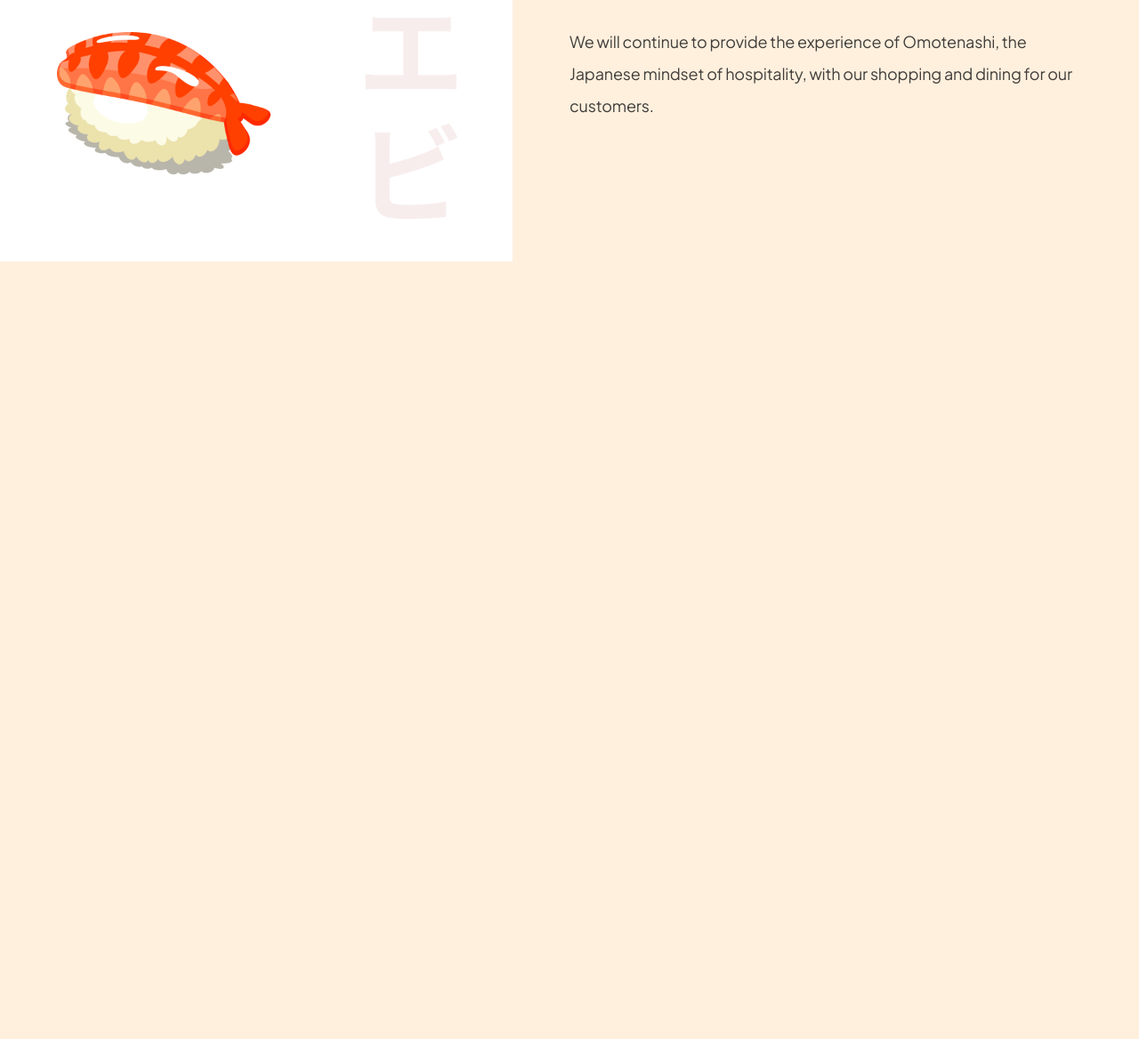
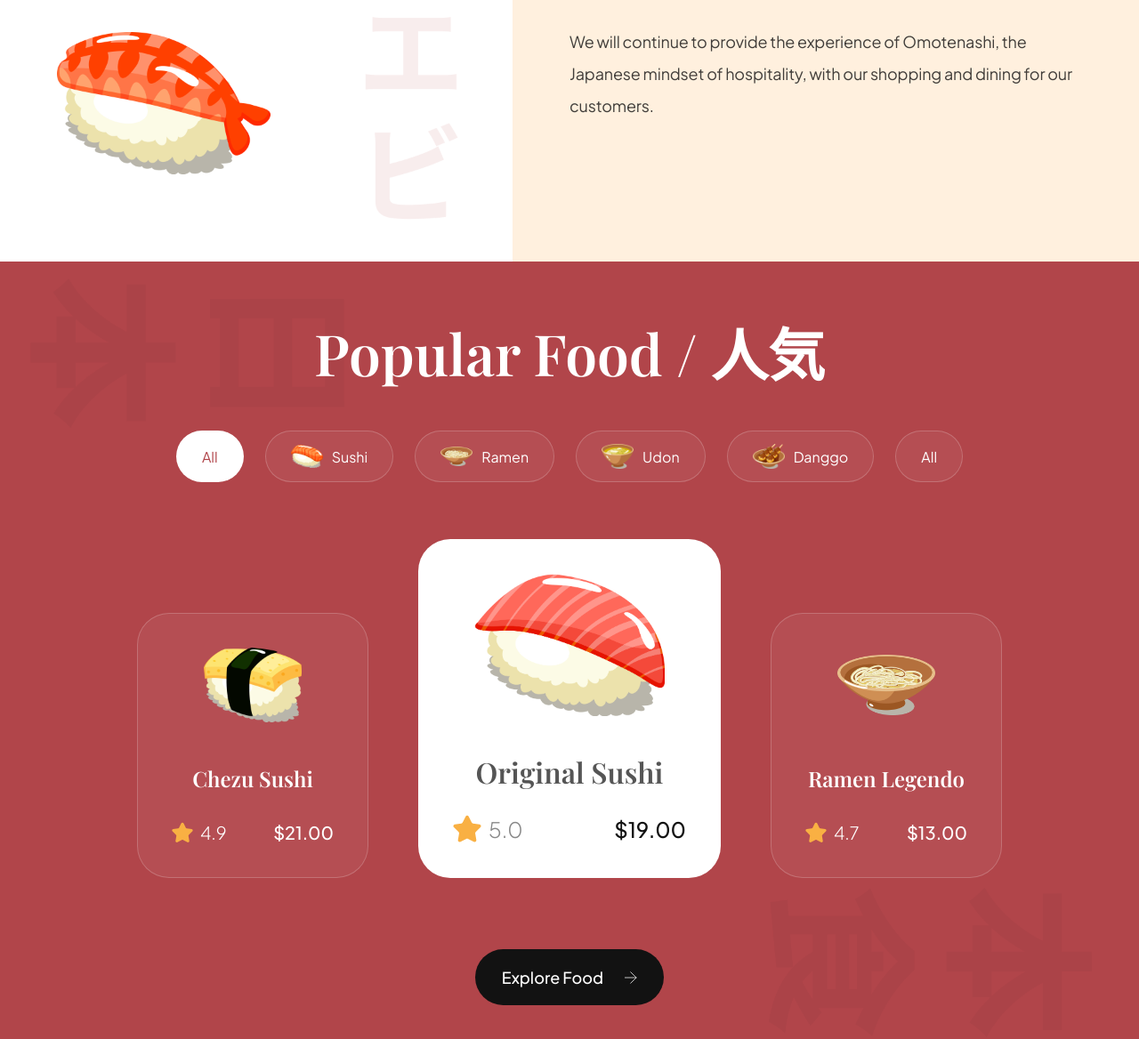
Before and after one commit to masud-rana44/Sushi-landing-page, a website built with Vite: page index.html in a window 1280 px wide. Shown: the part 1226-2394 px from the top of the page at 89% size. Before the commit the page ends 1520 px from the top, so only its background shows below. Built offline with nearby package versions, Linux system fonts and the light colour scheme.

Commit message:
complete popular food section

```diff
--- a/css/sections/popular.css
+++ b/css/sections/popular.css
@@ -0,0 +1,198 @@
+.popular-foods {
+  padding: 64px;
+
+  display: flex;
+  flex-direction: column;
+
+  background-color: var(--primary-color);
+  background-image: url("../../assets/popular_bg.png");
+  background-position: center;
+  background-repeat: no-repeat;
+  background-size: contain;
+
+  overflow: hidden;
+}
+
+.popular-foods__title {
+  font-size: 64px;
+  font-family: var(--playfair-display);
+  font-weight: 600;
+  line-height: 78px;
+  color: #fff;
+  text-align: center;
+}
+
+.popular-foods__filters {
+  margin-top: 48px;
+  max-width: 100%;
+  overflow-x: auto;
+
+  display: flex;
+  justify-content: center;
+  gap: 24px;
+}
+
+.popular-foods__filter-btn {
+  padding: 10px 28px;
+
+  display: flex;
+  flex-direction: row;
+  align-items: center;
+  gap: 10px;
+
+  background: #ffffff0d;
+  border: 1px solid #ffffff33;
+  border-radius: 46px;
+
+  font-size: 16px;
+  font-weight: 300px;
+  line-height: 25px;
+  font-family: var(--plus-jakarta-sans);
+  color: #fff;
+  cursor: pointer;
+}
+
+.popular-foods__filter-btn img {
+  width: 36px;
+  height: 36px;
+  object-fit: contain;
+}
+
+.popular-foods__filter-btn.active {
+  background: #fff;
+  color: var(--primary-color);
+}
+
+.popular-foods__filter-btn:hover {
+  background: #fff;
+  color: var(--primary-color);
+}
+
+.popular-foods__catalogue {
+  margin-top: 64px;
+
+  display: flex;
+  justify-content: center;
+  align-items: flex-end;
+  flex-wrap: wrap;
+  gap: 56px;
+}
+
+.popular-foods__button {
+  width: fit-content;
+
+  padding: 20px 30px;
+  margin: 80px auto 0;
+
+  font-weight: 500;
+  font-size: 18px;
+  line-height: 23px;
+  font-family: var(--plus-jakarta-sans);
+  color: #fff;
+
+  border: none;
+  outline: none;
+  background: var(--secondary-color);
+  border-radius: 64px;
+  cursor: pointer;
+}
+
+.popular-foods__button img {
+  width: 14px;
+  height: 14px;
+  object-fit: contain;
+
+  margin-left: 21px;
+}
+
+.popular-foods__card {
+  padding: 38px;
+  min-width: 260px;
+  height: fit-content;
+
+  display: flex;
+  align-items: center;
+  flex-direction: column;
+
+  border-radius: 36px;
+  background: #ffffff0d;
+  border: 1px solid #ffffff33;
+}
+
+.popular-foods__card-image {
+  width: 110px;
+  height: 84px;
+  object-fit: contain;
+}
+
+.popular-foods__card-title {
+  margin-top: 47px;
+
+  font-weight: 600;
+  font-size: 24px;
+  line-height: 32px;
+  font-family: var(--playfair-display);
+  color: #fff;
+  text-align: center;
+}
+
+.popular-foods__card-details {
+  width: 100%;
+  margin-top: 32px;
+}
+
+.popular-foods__card-rating {
+  display: flex;
+  align-items: center;
+  gap: 8px;
+}
+
+.popular-foods__card-rating img {
+  width: 24px;
+  height: 24px;
+  object-fit: contain;
+}
+
+.popular-foods__card-rating p {
+  font-size: 20px;
+  font-weight: 300;
+  font-family: var(--plus-jakarta-sans);
+  color: #fff;
+}
+
+.popular-foods__card-price {
+  font-size: 20px;
+  font-weight: 500;
+  font-family: var(--plus-jakarta-sans);
+  color: #fff;
+}
+
+.popular-foods__card.active-card {
+  background: #fff;
+  min-width: 340px;
+}
+
+.popular-foods__card.active-card .popular-foods__card-image {
+  width: 214px;
+  height: 160px;
+}
+
+.popular-foods__card.active-card .popular-foods__card-title {
+  color: var(--black-500);
+  font-size: 32px;
+}
+
+.popular-foods__card.active-card .popular-foods__card-rating img {
+  width: 32px;
+  height: 32px;
+}
+
+.popular-foods__card.active-card .popular-foods__card-rating p {
+  font-size: 24px;
+  color: var(--gray-100);
+}
+
+.popular-foods__card.active-card .popular-foods__card-price {
+  font-size: 24px;
+  color: var(--secondary-color);
+}
--- a/index.html
+++ b/index.html
@@ -102,6 +102,84 @@
           </p>
         </div>
       </section>
+
+      <section class="popular-foods" id="menu">
+        <h2 class="popular-foods__title">Popular Food / 人気</h2>
+        <div class="popular-foods__filters sushi__hide-scrollbar">
+          <button class="popular-foods__filter-btn active">All</button>
+          <button class="popular-foods__filter-btn">
+            <img src="assets/sushi-9.png" alt="sushi 9" /> Sushi
+          </button>
+          <button class="popular-foods__filter-btn">
+            <img src="assets/sushi-8.png" alt="sushi 8" /> Ramen
+          </button>
+          <button class="popular-foods__filter-btn">
+            <img src="assets/sushi-7.png" alt="sushi 7" /> Udon
+          </button>
+          <button class="popular-foods__filter-btn">
+            <img src="assets/sushi-6.png" alt="sushi 6" /> Danggo
+          </button>
+          <button class="popular-foods__filter-btn">All</button>
+        </div>
+
+        <div class="popular-foods__catalogue">
+          <article class="popular-foods__card">
+            <img
+              src="assets/sushi-12.png"
+              alt="sushi 12"
+              class="popular-foods__card-image"
+            />
+            <h4 class="popular-foods__card-title">Chezu Sushi</h4>
+
+            <div class="popular-foods__card-details flex-between">
+              <div class="popular-foods__card-rating">
+                <img src="assets/star.svg" alt="star" />
+                <p>4.9</p>
+              </div>
+              <p class="popular-foods__card-price">$21.00</p>
+            </div>
+          </article>
+
+          <article class="popular-foods__card active-card">
+            <img
+              src="assets/sushi-11.png"
+              alt="sushi 11"
+              class="popular-foods__card-image"
+            />
+            <h4 class="popular-foods__card-title">Original Sushi</h4>
+
+            <div class="popular-foods__card-details flex-between">
+              <div class="popular-foods__card-rating">
+                <img src="assets/star.svg" alt="star" />
+                <p>5.0</p>
+              </div>
+              <p class="popular-foods__card-price">$19.00</p>
+            </div>
+          </article>
+
+          <article class="popular-foods__card">
+            <img
+              src="assets/sushi-10.png"
+              alt="sushi 10"
+              class="popular-foods__card-image"
+            />
+            <h4 class="popular-foods__card-title">Ramen Legendo</h4>
+
+            <div class="popular-foods__card-details flex-between">
+              <div class="popular-foods__card-rating">
+                <img src="assets/star.svg" alt="star" />
+                <p>4.7</p>
+              </div>
+              <p class="popular-foods__card-price">$13.00</p>
+            </div>
+          </article>
+        </div>
+
+        <button class="popular-foods__button">
+          Explore Food
+          <img src="assets/arrow-right.svg" alt="arrow-right" />
+        </button>
+      </section>
     </main>
 
     <script src="js/script.js" type="module"></script>
```
